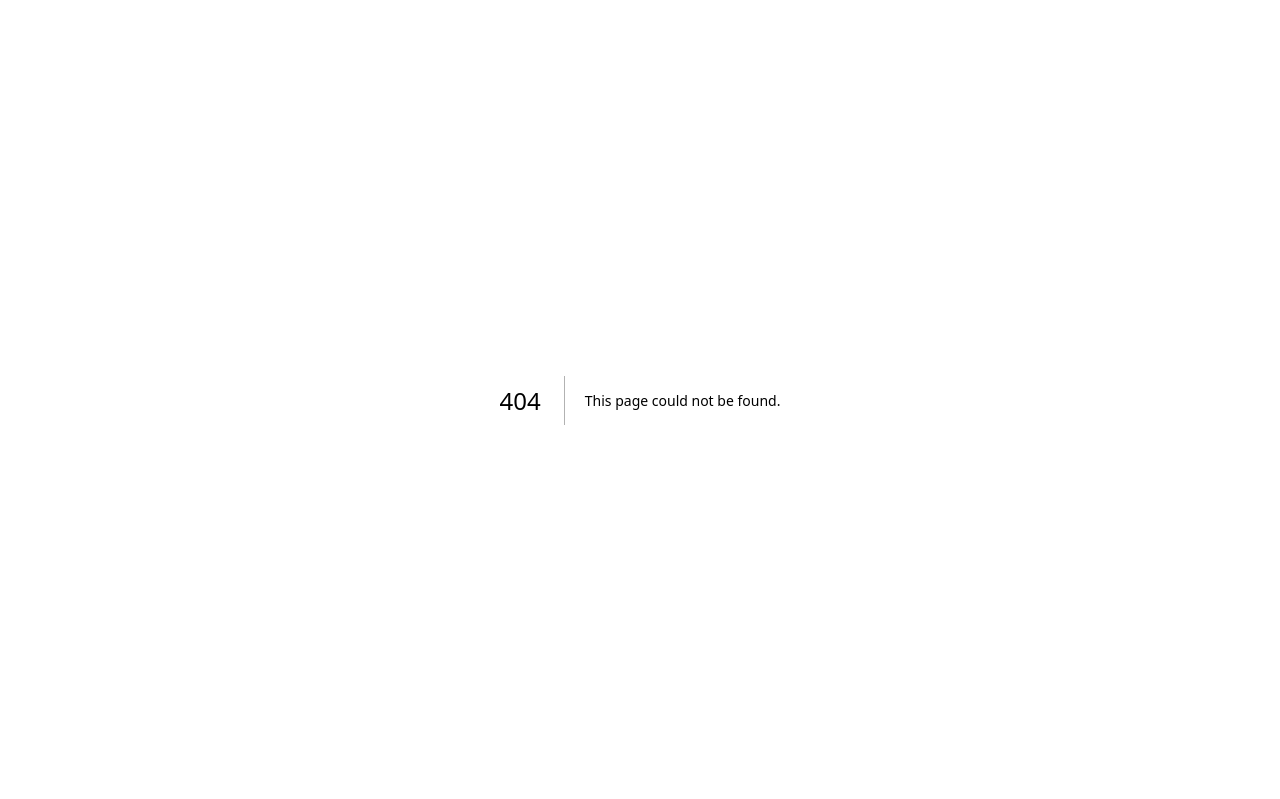
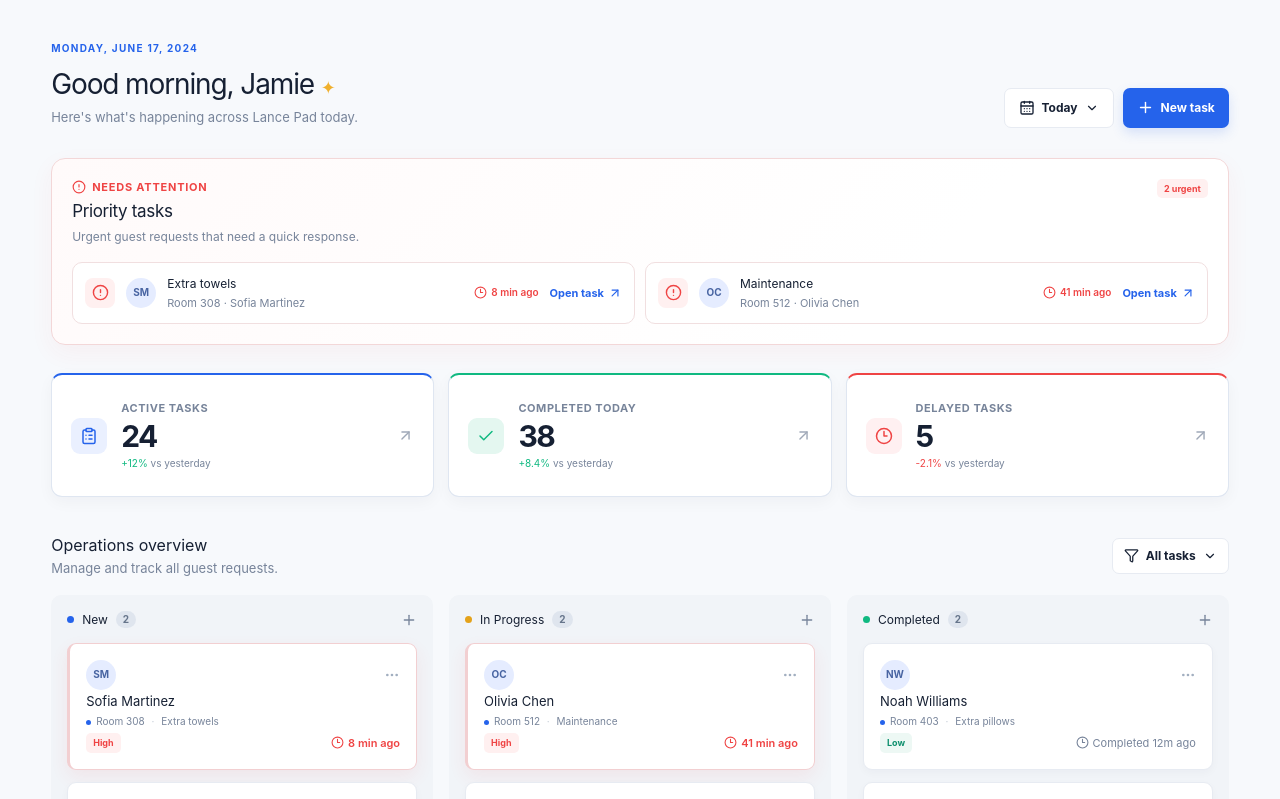
Before and after one commit to Lochanarajesh/livo, a Next.js app: page /dashboard in a window 1280 px wide. Before the commit this address had no page. Shown: the top 799 px of the page. Built offline with nearby package versions, Linux system fonts and the light colour scheme.

Commit message:
feat: create DashboardPage and update Dashboard component usage

```diff
--- /dev/null
+++ b/app/dashboard/page.tsx
@@ -0,0 +1,7 @@
+'use client'
+
+import { Dashboard } from '../page'
+
+export default function DashboardPage() {
+  return <Dashboard />
+}
```
Also changed, not shown: app/page.tsx (+4 -3 lines).
